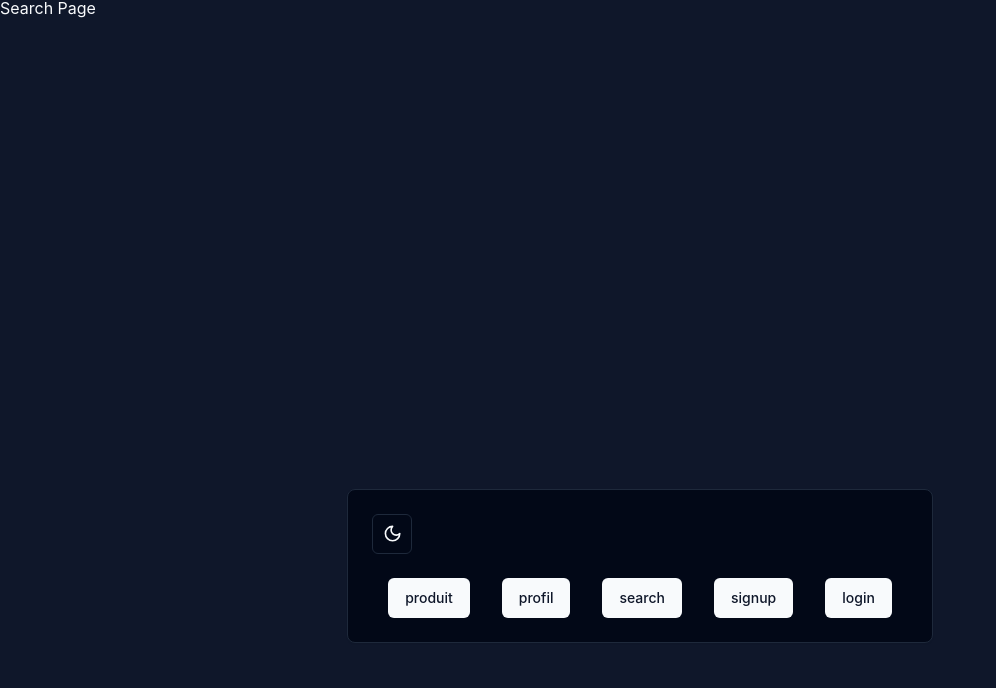
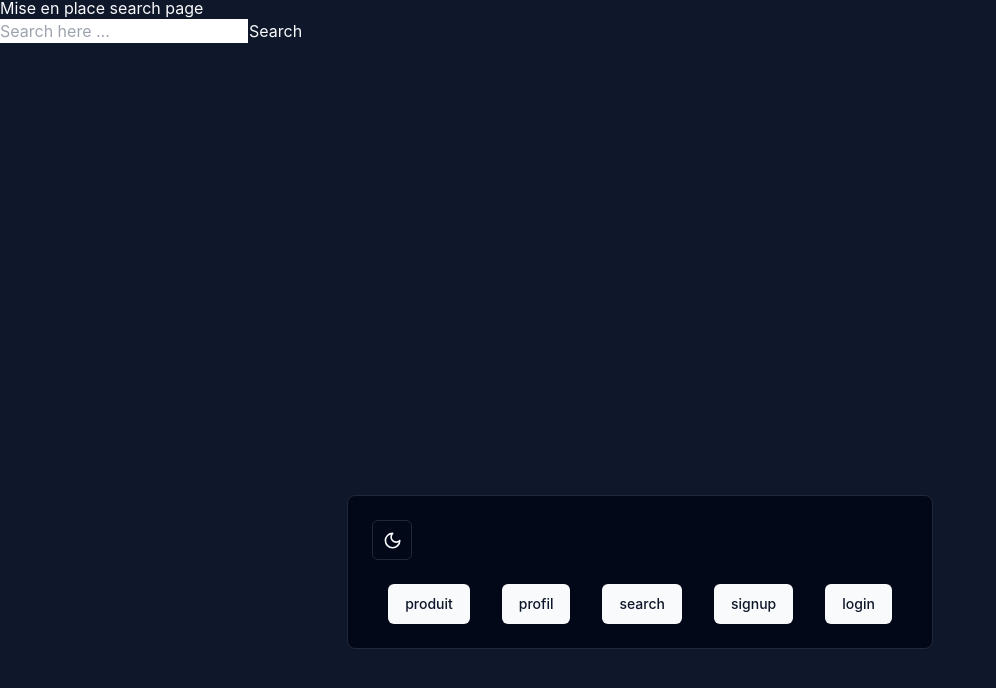
Before and after one commit to drimov/CookRecipes, a React (Vite) app: page /search in a window 1280 px wide. Shown: the top 688 px of the page, without its empty margins (0-996 px from the left). Built offline with nearby package versions, Linux system fonts and the light colour scheme.

Commit message:
Search_page_setup

```diff
--- a/src/pages/Search.tsx
+++ b/src/pages/Search.tsx
@@ -1,11 +1,29 @@
-import React from "react"
+import React, { useState } from "react"
 
-// type Props = {
-//   test?: React.ReactNode
-// }
-
-const Search = () => {
-  return <h1>Search Page</h1>
+type SearchPageProps = {
+  onSearch: (query: string) => void
 }
 
-export default Search
+const SearchPage: React.FC<SearchPageProps> = ({ onSearch }) => {
+  const [searchQuery, setSearchQuery] = useState("")
+
+  const handleSearch = () => {
+    // Perform search logic here using the searchQuery state
+    onSearch(searchQuery)
+  }
+
+  return (
+    <div>
+      <h1>Mise en place search page</h1>
+      <input
+        type="text"
+        value={searchQuery}
+        onChange={(e) => setSearchQuery(e.target.value)}
+        placeholder="Search here ..."
+      />
+      <button onClick={handleSearch}>Search</button>
+    </div>
+  )
+}
+
+export default SearchPage
```
